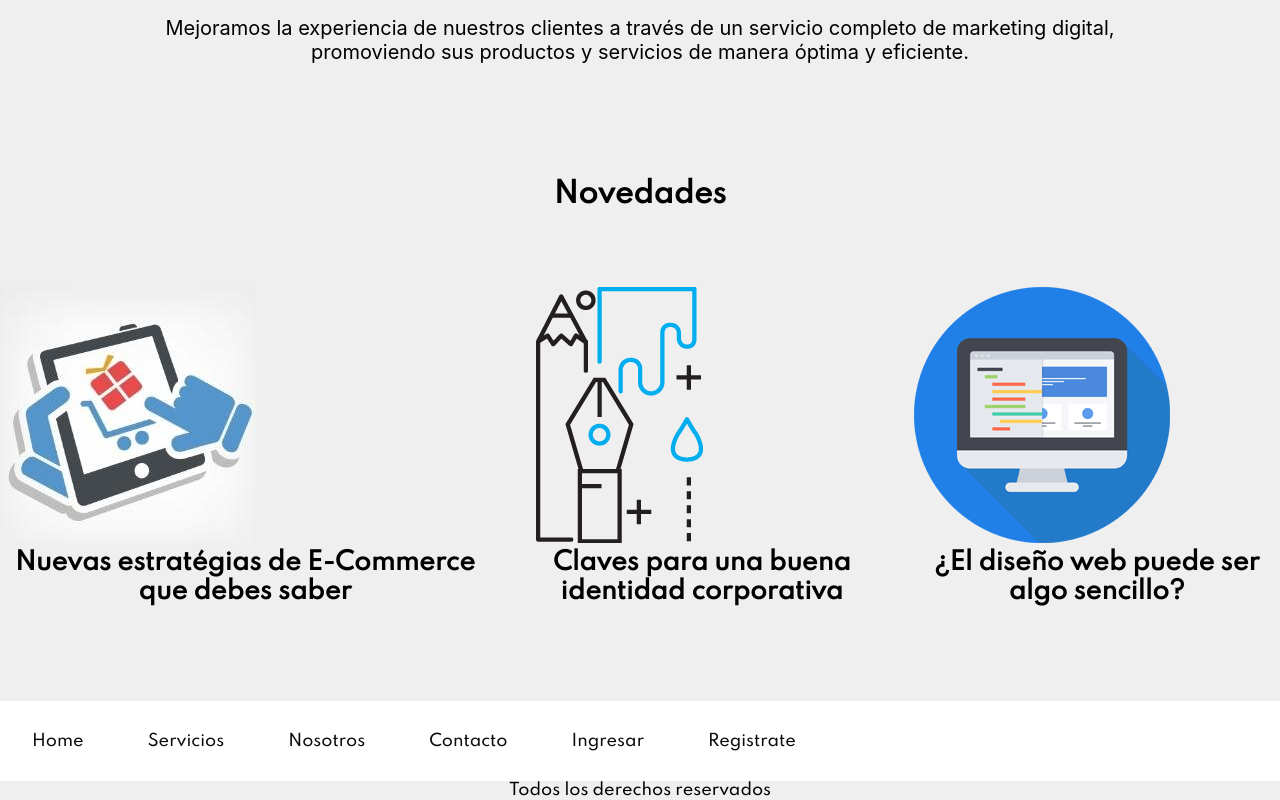
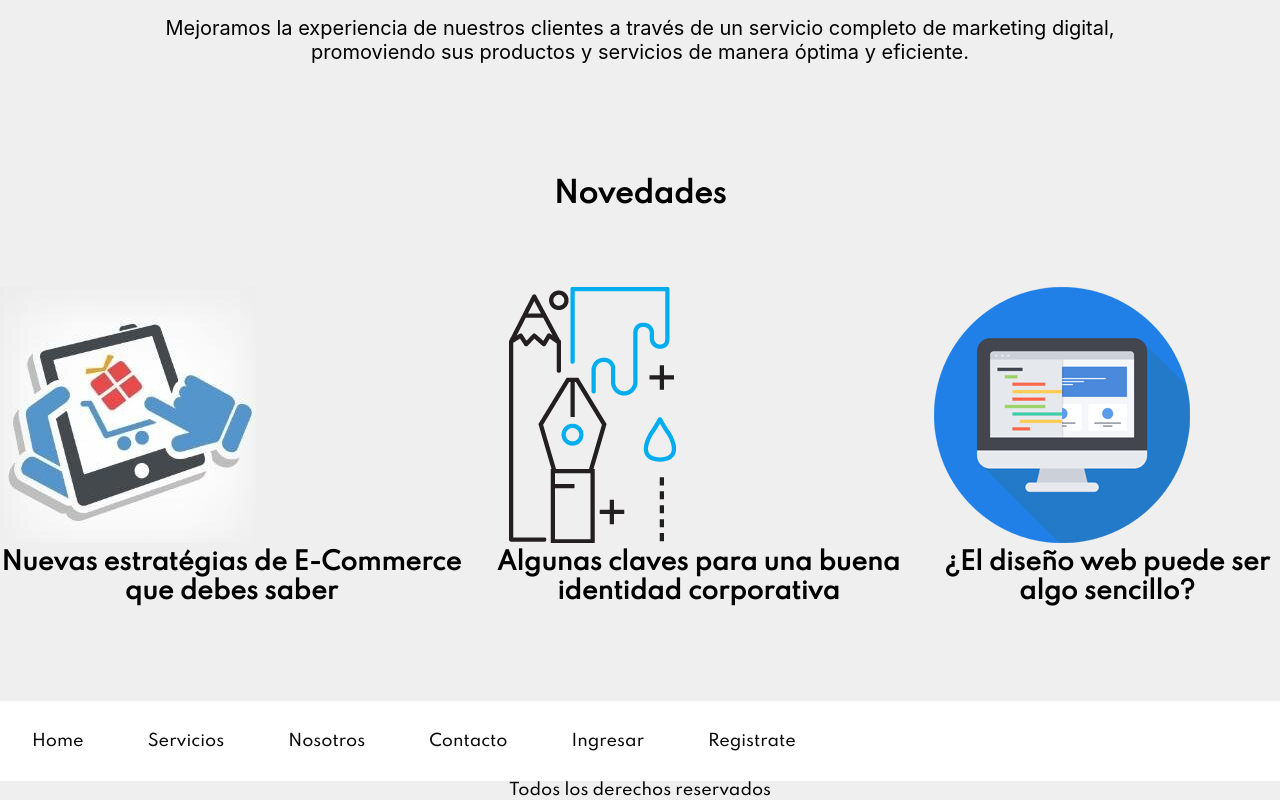
Before and after one commit to Nakarymartin/nakarymartin, a plain HTML site: page index.html in a window 1280 px wide. Shown: the part 1902-2702 px from the top of the page. Drawn offline with nearby package versions, Linux system fonts and the light colour scheme.

Commit message:
agregue texto al articulo de diseño grafico

```diff
--- a/index.html
+++ b/index.html
@@ -101,7 +101,7 @@
                 </div>
                 <div class="p-2" class="d-flex justify-content-center" class="d-flex flex-column">
                     <img src="./imagenes/disenografico.png" title="Identidad e Imagen">
-                    <h4 class="subtitulosBlack">Claves para una buena identidad corporativa</h4>
+                    <h4 class="subtitulosBlack">Algunas claves para una buena identidad corporativa</h4>
                 </div>
                 <div class="p-2" class="d-flex justify-content-center" class="d-flex flex-column">
                     <img src="./imagenes/diseño web.png" title="Diseño Web">
```
